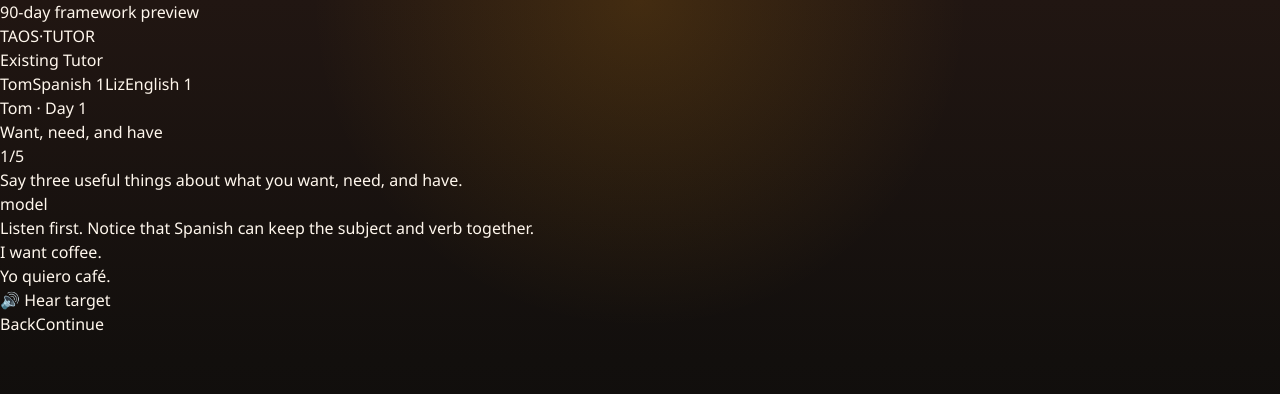
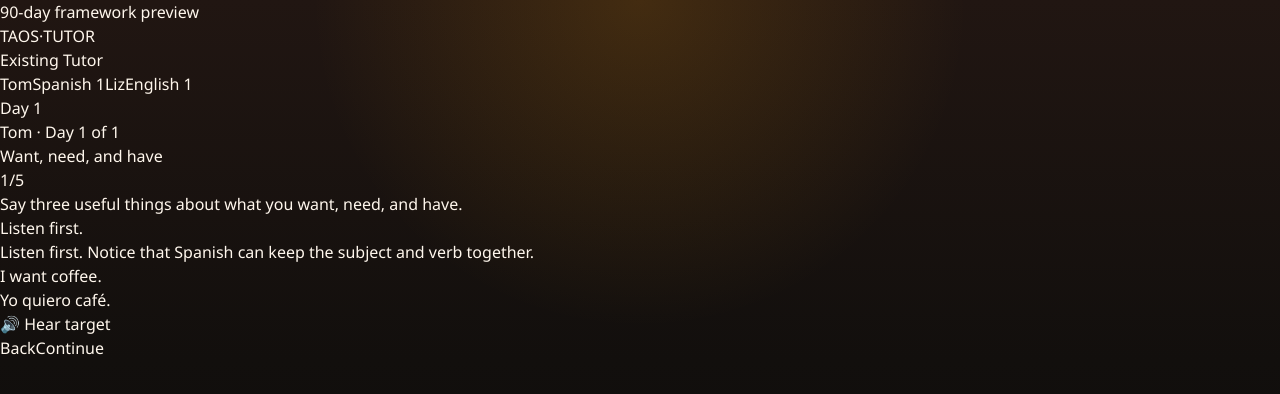
Before and after one commit to xdrabbit/TAOS-LITE, a Next.js app: page /tutor/90day in a window 1280 px wide. Shown: the top 394 px of the page. Built offline with nearby package versions, Linux system fonts and the light colour scheme.

Commit message:
feat(tutor): add ten-day navigator and remembered position

```diff
--- a/components/MirroredTutorPreview.tsx
+++ b/components/MirroredTutorPreview.tsx
@@ -10,18 +10,48 @@ interface CatalogResponse {
   error?: string;
 }
 
+interface SavedPosition {
+  day: number;
+  drillIndex: number;
+}
+
 const DEFAULT_COURSE: CourseId = "tom-spanish-1";
+const COURSE_STORAGE_KEY = "taos.tutor.preview.course";
+const positionKey = (courseId: CourseId): string => `taos.tutor.preview.position.${courseId}`;
+
+function readSavedCourse(): CourseId {
+  if (typeof window === "undefined") return DEFAULT_COURSE;
+  const value = window.localStorage.getItem(COURSE_STORAGE_KEY);
+  return value === "liz-english-1" ? value : DEFAULT_COURSE;
+}
+
+function readSavedPosition(courseId: CourseId): SavedPosition {
+  if (typeof window === "undefined") return { day: 1, drillIndex: 0 };
+  try {
+    const parsed = JSON.parse(window.localStorage.getItem(positionKey(courseId)) ?? "{}") as Partial<SavedPosition>;
+    return {
+      day: Number.isInteger(parsed.day) ? Math.min(10, Math.max(1, parsed.day as number)) : 1,
+      drillIndex: Number.isInteger(parsed.drillIndex) ? Math.max(0, parsed.drillIndex as number) : 0
+    };
+  } catch {
+    return { day: 1, drillIndex: 0 };
+  }
+}
 
 export function MirroredTutorPreview(): JSX.Element {
   const [courses, setCourses] = useState<CourseConfig[]>([]);
   const [courseId, setCourseId] = useState<CourseId>(DEFAULT_COURSE);
   const [course, setCourse] = useState<CourseConfig | null>(null);
-  const [lesson, setLesson] = useState<TutorLesson | null>(null);
+  const [lessons, setLessons] = useState<TutorLesson[]>([]);
+  const [lessonIndex, setLessonIndex] = useState(0);
   const [drillIndex, setDrillIndex] = useState(0);
   const [revealed, setRevealed] = useState(true);
   const [error, setError] = useState<string | null>(null);
+  const [restored, setRestored] = useState(false);
 
   useEffect(() => {
+    setCourseId(readSavedCourse());
+    setRestored(true);
     fetch("/api/tutor/courses")
       .then((response) => response.json())
       .then((payload: CatalogResponse) => setCourses(payload.courses ?? []))
@@ -29,37 +59,78 @@ export function MirroredTutorPreview(): JSX.Element {
   }, []);
 
   useEffect(() => {
+    if (!restored) return;
     setError(null);
     fetch(`/api/tutor/courses?courseId=${encodeURIComponent(courseId)}`)
       .then((response) => response.json())
       .then((payload: CatalogResponse) => {
-        if (payload.error || !payload.course || !payload.lessons?.[0]) {
+        if (payload.error || !payload.course || !payload.lessons?.length) {
           setError(payload.error ?? "This course has no lessons yet.");
           return;
         }
+        const position = readSavedPosition(courseId);
+        const nextLessonIndex = Math.max(
+          0,
+          payload.lessons.findIndex((item) => item.day === position.day)
+        );
+        const lesson = payload.lessons[nextLessonIndex];
+        const nextDrillIndex = Math.min(position.drillIndex, Math.max(0, lesson.drills.length - 1));
         setCourse(payload.course);
-        setLesson(payload.lessons[0]);
-        setDrillIndex(0);
-        setRevealed(payload.lessons[0].drills[0]?.kind !== "recall");
+        setLessons(payload.lessons);
+        setLessonIndex(nextLessonIndex);
+        setDrillIndex(nextDrillIndex);
+        setRevealed(lesson.drills[nextDrillIndex]?.kind !== "recall");
       })
       .catch(() => setError("Could not load this Tutor course."));
-  }, [courseId]);
+  }, [courseId, restored]);
 
+  const lesson = lessons[lessonIndex] ?? null;
   const drill = lesson?.drills[drillIndex] ?? null;
   const progress = useMemo(() => {
     if (!lesson) return 0;
     return ((drillIndex + 1) / lesson.drills.length) * 100;
   }, [drillIndex, lesson]);
 
+  function savePosition(nextLessonIndex: number, nextDrillIndex: number) {
+    const nextLesson = lessons[nextLessonIndex];
+    if (!nextLesson || typeof window === "undefined") return;
+    window.localStorage.setItem(
+      positionKey(courseId),
+      JSON.stringify({ day: nextLesson.day, drillIndex: nextDrillIndex })
+    );
+  }
+
   function chooseCourse(next: CourseId) {
+    if (typeof window !== "undefined") window.localStorage.setItem(COURSE_STORAGE_KEY, next);
     setCourseId(next);
+  }
+
+  function chooseDay(nextLessonIndex: number) {
+    const nextLesson = lessons[nextLessonIndex];
+    if (!nextLesson) return;
+    setLessonIndex(nextLessonIndex);
+    setDrillIndex(0);
+    setRevealed(nextLesson.drills[0]?.kind !== "recall");
+    savePosition(nextLessonIndex, 0);
   }
 
   function move(delta: number) {
     if (!lesson) return;
-    const next = Math.min(Math.max(drillIndex + delta, 0), lesson.drills.length - 1);
-    setDrillIndex(next);
-    setRevealed(lesson.drills[next].kind !== "recall");
+    const nextDrillIndex = drillIndex + delta;
+    if (nextDrillIndex >= 0 && nextDrillIndex < lesson.drills.length) {
+      setDrillIndex(nextDrillIndex);
+      setRevealed(lesson.drills[nextDrillIndex].kind !== "recall");
+      savePosition(lessonIndex, nextDrillIndex);
+      return;
+    }
+    const nextLessonIndex = lessonIndex + (delta > 0 ? 1 : -1);
+    const nextLesson = lessons[nextLessonIndex];
+    if (!nextLesson) return;
+    const boundaryDrill = delta > 0 ? 0 : nextLesson.drills.length - 1;
+    setLessonIndex(nextLessonIndex);
+    setDrillIndex(boundaryDrill);
+    setRevealed(nextLesson.drills[boundaryDrill]?.kind !== "recall");
+    savePosition(nextLessonIndex, boundaryDrill);
   }
 
   async function hear(text: string) {
@@ -76,6 +147,9 @@ export function MirroredTutorPreview(): JSX.Element {
       // Voice is an enhancement; the lesson remains usable without it.
     }
   }
+
+  const atBeginning = lessonIndex === 0 && drillIndex === 0;
+  const atEnd = lessonIndex === lessons.length - 1 && Boolean(lesson) && drillIndex === lesson.drills.length - 1;
 
   return (
     <main className="min-h-screen px-4 pb-[calc(env(safe-area-inset-bottom)+1.5rem)] pt-[calc(env(safe-area-inset-top)+1rem)]">
@@ -109,6 +183,31 @@ export function MirroredTutorPreview(): JSX.Element {
           })}
         </section>
 
+        {lessons.length ? (
+          <section aria-label="Course days" className="overflow-x-auto pb-1">
+            <div className="flex min-w-max gap-2">
+              {lessons.map((item, index) => {
+                const selected = index === lessonIndex;
+                return (
+                  <button
+                    key={item.id}
+                    type="button"
+                    onClick={() => chooseDay(index)}
+                    aria-current={selected ? "step" : undefined}
+                    className={`min-w-12 rounded-full border px-3 py-2 text-xs font-semibold transition ${
+                      selected
+                        ? "border-amber-300 bg-amber-300 text-stone-950"
+                        : "border-white/10 bg-white/5 text-amber-100/70"
+                    }`}
+                  >
+                    Day {item.day}
+                  </button>
+                );
+              })}
+            </div>
+          </section>
+        ) : null}
+
         {error ? <p className="rounded-2xl border border-rose-300/20 bg-rose-300/10 p-4 text-sm text-rose-100">{error}</p> : null}
 
         {course && lesson && drill ? (
@@ -117,7 +216,7 @@ export function MirroredTutorPreview(): JSX.Element {
               <div className="flex items-start justify-between gap-3">
                 <div>
                   <p className="text-xs uppercase tracking-[0.18em] text-emerald-100/55">
-                    {course.learnerName} · Day {lesson.day}
+                    {course.learnerName} · Day {lesson.day} of {lessons.length}
                   </p>
                   <h2 className="mt-1 text-2xl font-semibold text-white">{lesson.title}</h2>
                 </div>
@@ -136,7 +235,7 @@ export function MirroredTutorPreview(): JSX.Element {
             <nav className="grid grid-cols-2 gap-3">
               <button
                 type="button"
-                disabled={drillIndex === 0}
+                disabled={atBeginning}
                 onClick={() => move(-1)}
                 className="rounded-2xl border border-white/10 bg-white/5 px-4 py-3 text-sm text-amber-100 disabled:opacity-30"
               >
@@ -144,11 +243,15 @@ export function MirroredTutorPreview(): JSX.Element {
               </button>
               <button
                 type="button"
-                disabled={drillIndex === lesson.drills.length - 1}
+                disabled={atEnd}
                 onClick={() => move(1)}
                 className="rounded-2xl bg-amber-300 px-4 py-3 text-sm font-semibold text-stone-950 disabled:opacity-30"
               >
-                Continue
+                {drillIndex === lesson.drills.length - 1 && lessonIndex < lessons.length - 1
+                  ? `Start Day ${lessons[lessonIndex + 1].day}`
+                  : atEnd
+                    ? "Sprint preview complete"
+                    : "Continue"}
               </button>
             </nav>
           </>
@@ -169,10 +272,21 @@ function DrillCard({
   onReveal: () => void;
   onHear: () => void;
 }): JSX.Element {
+  const teacherLead =
+    drill.kind === "model"
+      ? "Listen first."
+      : drill.kind === "repeat"
+        ? "Now say it with me."
+        : drill.kind === "substitution"
+          ? "Keep the pattern and change one piece."
+          : drill.kind === "recall"
+            ? "Let’s try this without looking."
+            : "Use what you know.";
+
   return (
     <section className="flex min-h-[45vh] flex-1 flex-col justify-center rounded-3xl border border-white/10 bg-[rgba(28,22,18,0.88)] p-5">
       <div className="flex items-center justify-between gap-3 text-xs uppercase tracking-[0.16em] text-amber-100/45">
-        <span>{drill.kind}</span>
+        <span>{teacherLead}</span>
         {drill.reviewAfterDays ? <span>Review · {drill.reviewAfterDays.join(" · ")}</span> : null}
       </div>
       <p className="mt-4 text-base leading-relaxed text-amber-50/70">{drill.instruction}</p>
```
